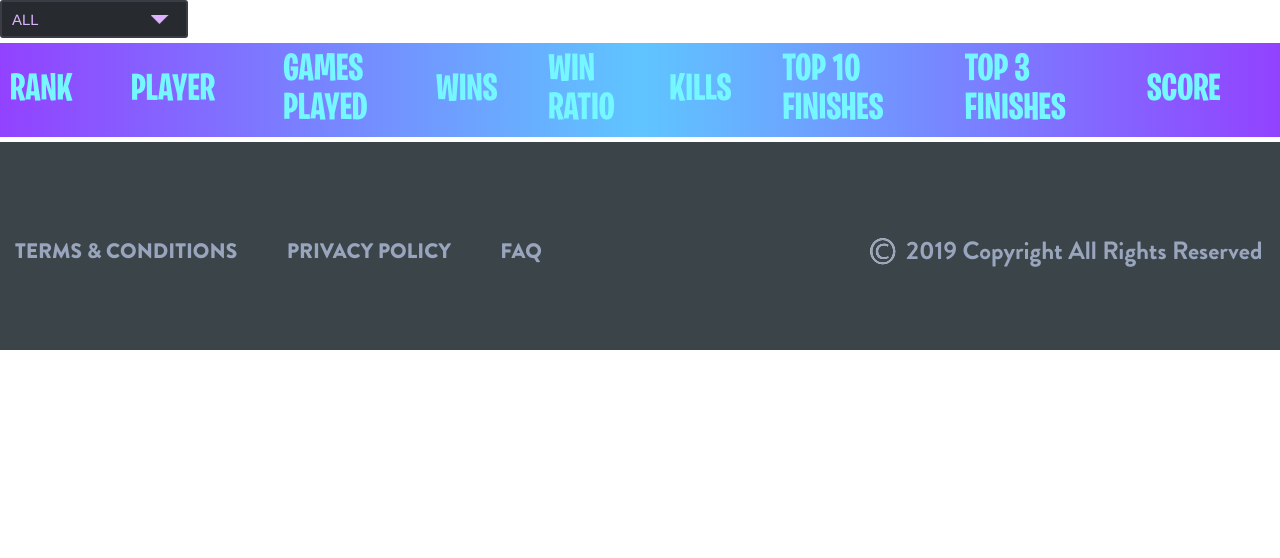
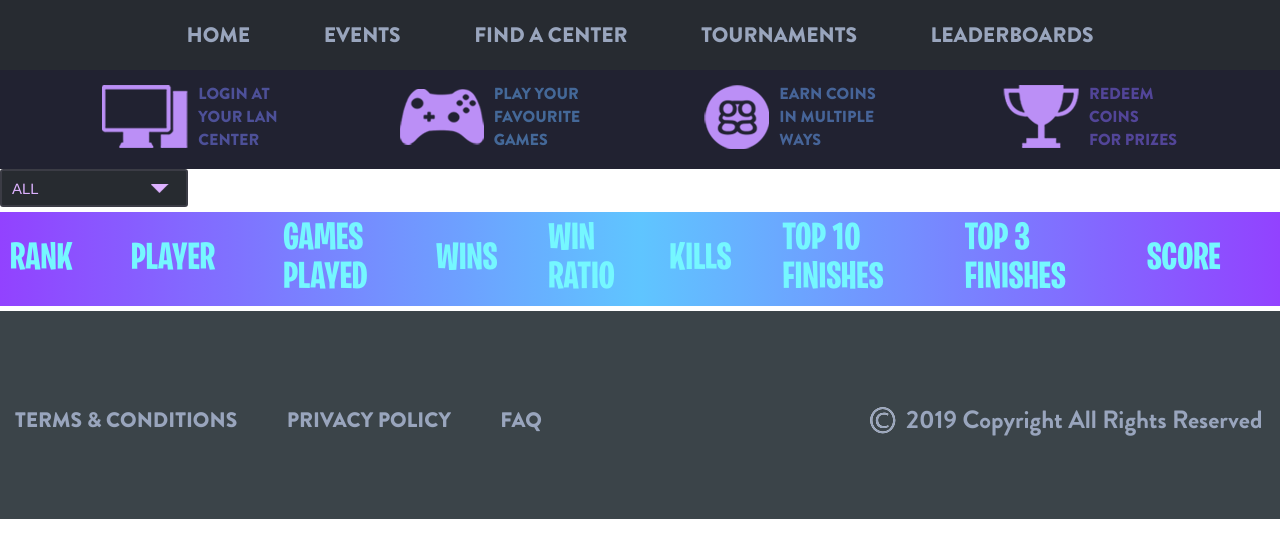
Before and after one commit to tayurus/fortnite, a website: page src/leaderboards.html in a window 1280 px wide. Drawn offline with nearby package versions, Linux system fonts and the light colour scheme; files that its build step writes are made by us from their sources; files whose address does not match are found by name.

Commit message:
add site-steps

```diff
--- a/src/leaderboards.html
+++ b/src/leaderboards.html
@@ -3,6 +3,7 @@
 {% from "./templates/macros/site-header.html" import site_header %}
 {% from "./templates/macros/site-footer.html" import site_footer %}
 {% from "./templates/macros/leaderboard-table.html" import leaderboard_table %}
+{% from "./templates/macros/site-steps.html" import site_steps %}
 
 {% block page_title %}
 
@@ -10,7 +11,8 @@
 
 {% block page_body %}
 
-	<!-- {{site_header()}} -->
+	{{site_header()}}
+	{{site_steps()}}
 	<select class="site-select" name="">
 		<option value="">ALL</option>
 		<option value="">Europe</option>
--- a/src/less/app.less
+++ b/src/less/app.less
@@ -32,4 +32,5 @@
 body {
   font-family: "Brandon Grotesque - Black";
   margin: 0;
+  padding-top: 64px;
 }
--- a/src/less/blocks/site-header.less
+++ b/src/less/blocks/site-header.less
@@ -2,6 +2,7 @@
   background: #272b31;
   position: fixed;
   width: 100%;
+  top: 0;
 
   &__nav {
     max-width: 997px;
--- /dev/null
+++ b/src/less/blocks/site-steps.less
@@ -0,0 +1,57 @@
+.site-steps {
+  background: #212231;
+
+  &__inner {
+    padding: 18px 15px;
+    max-width: 1325px;
+    display: grid;
+    grid-template-columns: repeat(4,300px);
+    margin: 0 auto;
+    justify-content: center;
+    align-items: center;
+
+    @media (max-width: 1170px) {
+      padding: 40px;
+      grid-template-columns: repeat(2,300px);
+      grid-gap: 30px;
+    }
+
+    @media (max-width: 560px) {
+      padding: 40px;
+      grid-template-columns: 300px;
+      grid-gap: 30px;
+    }
+  }
+
+  &__item {
+    width: 300px;
+    display: flex;
+    justify-content: center;
+    align-items: center;
+  }
+
+  &__img {
+    margin-right: 10px;
+  }
+
+  &__text {
+    text-transform: uppercase;
+
+    &_1 {
+      color: #4d5098;
+    }
+
+    &_2 {
+      color: #446898;
+    }
+
+    &_3 {
+      color: #466498;
+    }
+
+    &_4 {
+      color: #524598;
+    }
+  }
+
+}
--- a/src/less/main.less
+++ b/src/less/main.less
@@ -3,3 +3,4 @@
 @import url(./blocks/site-footer.less);
 @import url(./blocks/leaderboard-table.less);
 @import url(./blocks/site-select.less);
+@import url(./blocks/site-steps.less);
```
Also changed, not shown: src/templates/macros/site-steps.html (added, +29 -0 lines), src/images/site-steps/cup.png (added), src/images/site-steps/gamepad.png (added), src/images/site-steps/gg.png (added), src/images/site-steps/pc.png (added).
